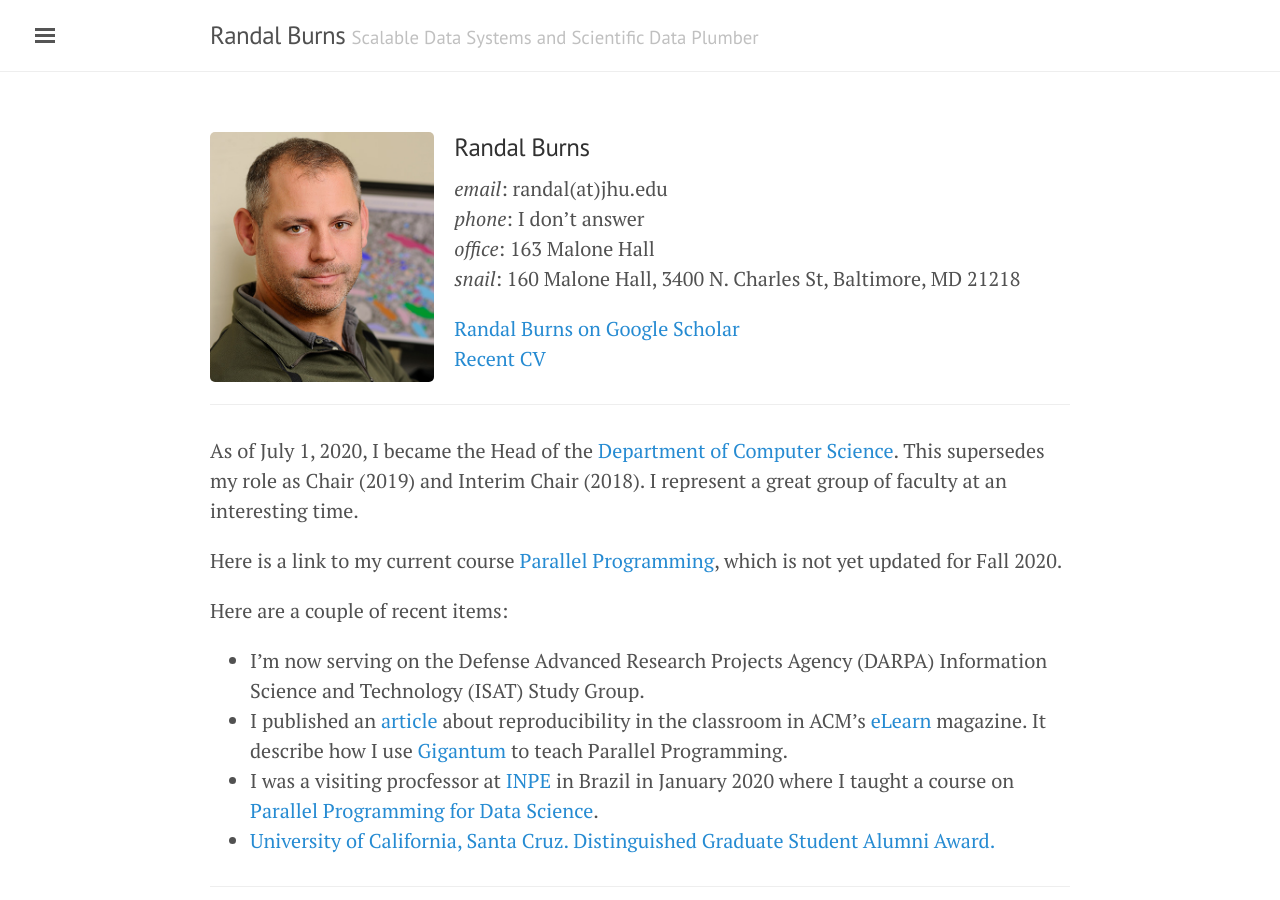
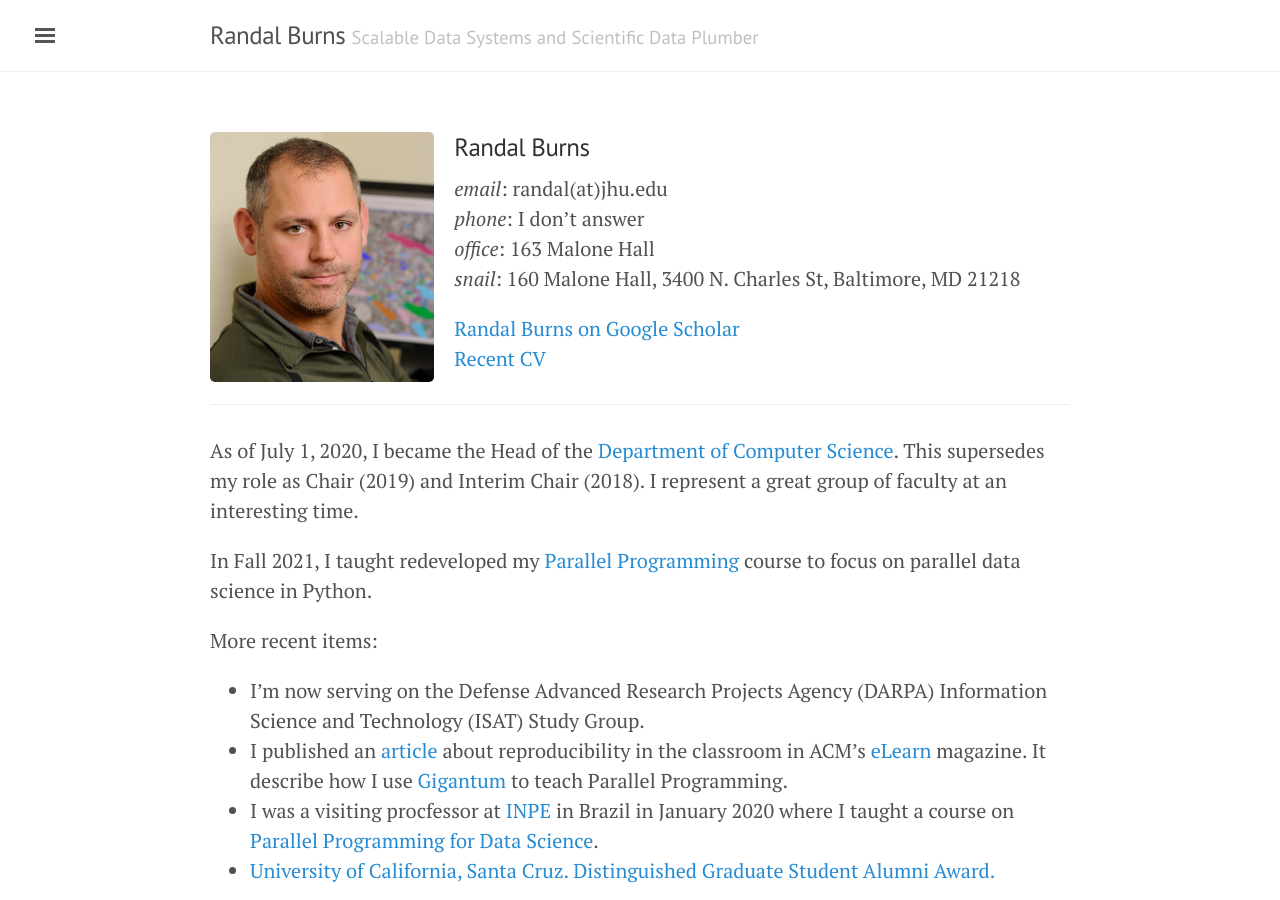
Before and after one commit to randalburns/randalburns.github.io, a Jekyll site: the page built from index.md, in a window 1280 px wide and 900 px high. Built offline with Jekyll 4.4.1, drawn with Linux system fonts in a browser that asks for light colours.

Commit message:
Update main page.

```diff
--- a/index.md
+++ b/index.md
@@ -24,9 +24,9 @@ _snail_: 160 Malone Hall, 3400 N. Charles St,  Baltimore, MD 21218
 
 As of July 1, 2020, I became the Head of the [Department of Computer Science](http://www.cs.jhu.edu). This supersedes my role as Chair (2019) and Interim Chair (2018). I represent a great group of faculty at an interesting time.
 
-Here is a link to my current course [Parallel Programming](https://parallel.cs.jhu.edu), which is not yet updated for Fall 2020.
+In Fall 2021, I taught redeveloped my [Parallel Programming](https://parallel.cs.jhu.edu) course to focus on parallel data science in Python.
 
-Here are a couple of recent items:
+More recent items:
    * I'm now serving on the Defense Advanced Research Projects Agency (DARPA) Information Science and Technology (ISAT) Study Group.
    * I published an [article](https://dl.acm.org/doi/10.1145/3409311.3403400) about reproducibility in the classroom in ACM's [eLearn](https://dl.acm.org/magazine/elearn)  magazine. It describe how I use [Gigantum](http://www.gigantum.com/) to teach Parallel Programming.
   * I was a visiting procfessor at [INPE](http://inpe.br) in Brazil in January 2020 where I taught a course on [Parallel Programming for Data Science](https://gigantum.com/randal/inpe-parallel-data-science).
@@ -40,7 +40,6 @@ Randal Burns is a Professor and  Head of [Computer Science](http://www.cs.jhu.ed
 Burns earned his PhD in Computer Science from the University of California Santa Cruz in 2000 and a BS in Geophysics from Stanford in 1993. Prior to joining the faculty at Johns Hopkins, he was a research staff member at IBM’s Almaden Research Center, where he won an Outstanding Innovation Award. Burns is a recipient of the NSF Career Award and was a DOE Early Career Principal Investigator. He is a Kavli Fellow and served as a member of the Defense Science Study Group class of 2012-2013.”
 
 He is a co-founder of [NeuroData](http://neurodata.io) along with [Joshua Vogelstein](http://jovo.me).  NeuroData democratizes access to world-class data sets, including electron-microscopy connectomics, CLARITY, MRI, and array tomography data.
-
 Randal is a core member of the [JH Turbulence Database Group](http://turbulence.pha.jhu.edu).  He and his students have built Open Numerical Laboratories in which anyone can explore, mine, and analyze world-class turbulence simulations.
 
 At Johns Hopkins, Randal is both a member of and on the steering committee of the [Kavli Neuroscience Discovery Institute](http://hub.jhu.edu/2015/10/01/kavli-neuroscience-discovery-institute/).  He is a member of the [Institute for Data-Intensive Science and Engineering](http://idies.jhu.edu).
```
